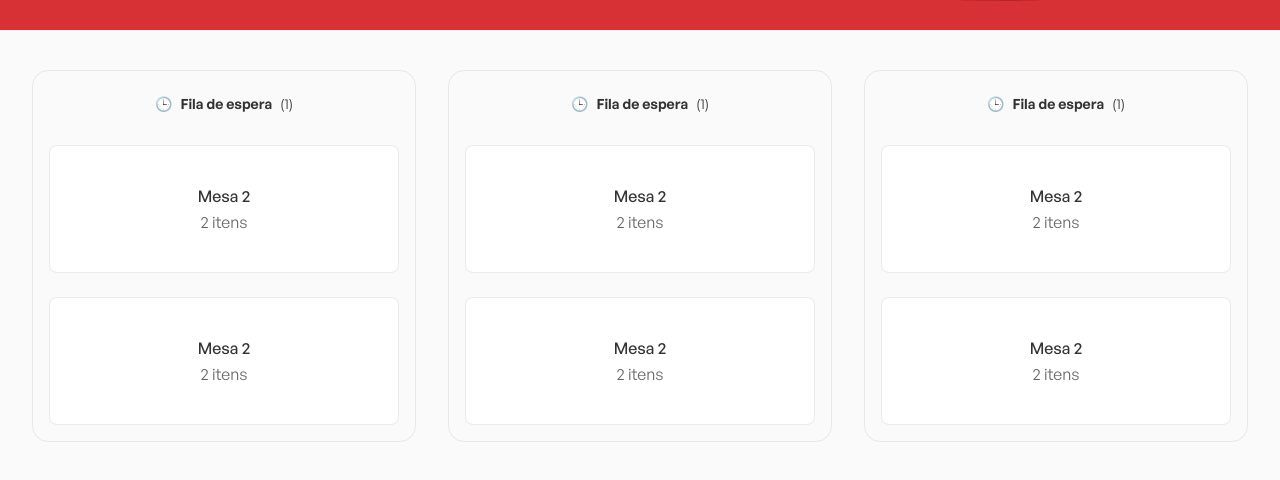
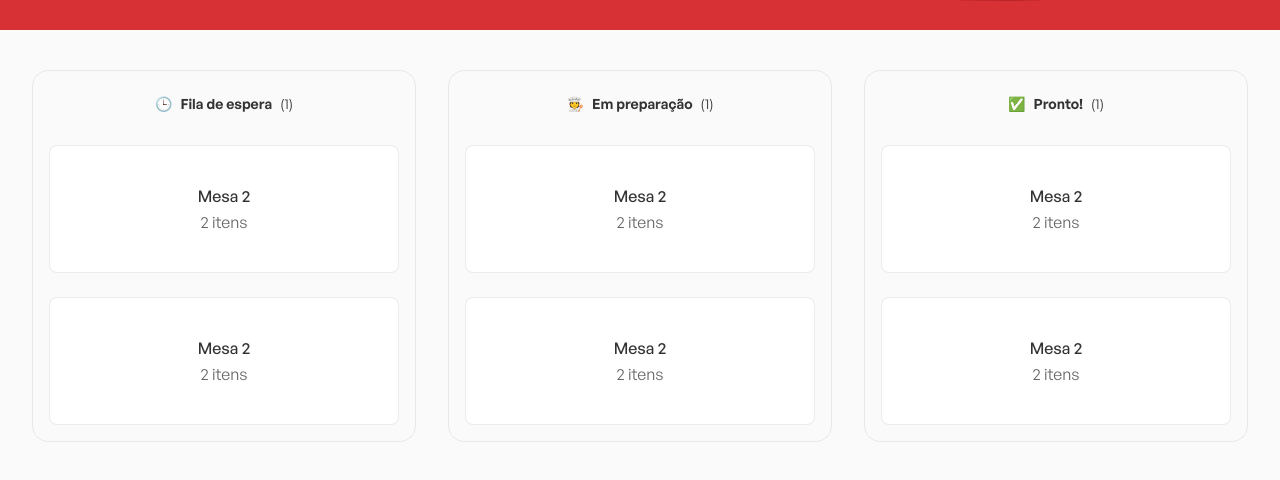
Before and after one commit to JvFern4ndes/waiterAppFrontEnd, a React (Vite) app in the folder fe/: page / in a window 1280 px wide. Shown: the part 168-648 px from the top of the page. Built offline with nearby package versions, Linux system fonts and the light colour scheme.

Commit message:
feat: refactoring the orders model with the creation of the OrdersBoard model

```diff
--- a/fe/src/components/Orders/index.tsx
+++ b/fe/src/components/Orders/index.tsx
@@ -1,64 +1,23 @@
-import { Container, Board, OrdersContainer } from './styles';
+import { OrdersBoard } from '../OrdersBoard';
+import { Container } from './styles';
 
 export function Orders() {
   return (
     <Container>
-      <Board>
-        <header>
-          <span>🕒️</span>
-          <strong>Fila de espera</strong>
-          <span>(1)</span>
-        </header>
+      <OrdersBoard
+        icon="🕒️"
+        title="Fila de espera"
+      />
 
-        <OrdersContainer>
-          <button type="button">
-            <strong>Mesa 2</strong>
-            <span>2 itens</span>
-          </button>
-          <button type="button">
-            <strong>Mesa 2</strong>
-            <span>2 itens</span>
-          </button>
-        </OrdersContainer>
-      </Board>
+      <OrdersBoard
+        icon="🧑‍🍳️"
+        title="Em preparação"
+      />
 
-      <Board>
-        <header>
-          <span>🕒️</span>
-          <strong>Fila de espera</strong>
-          <span>(1)</span>
-        </header>
-
-        <OrdersContainer>
-          <button type="button">
-            <strong>Mesa 2</strong>
-            <span>2 itens</span>
-          </button>
-          <button type="button">
-            <strong>Mesa 2</strong>
-            <span>2 itens</span>
-          </button>
-        </OrdersContainer>
-      </Board>
-
-      <Board>
-        <header>
-          <span>🕒️</span>
-          <strong>Fila de espera</strong>
-          <span>(1)</span>
-        </header>
-
-        <OrdersContainer>
-          <button type="button">
-            <strong>Mesa 2</strong>
-            <span>2 itens</span>
-          </button>
-          <button type="button">
-            <strong>Mesa 2</strong>
-            <span>2 itens</span>
-          </button>
-        </OrdersContainer>
-      </Board>
+      <OrdersBoard
+        icon="✅️"
+        title="Pronto!"
+      />
     </Container>
   );
 }
--- a/fe/src/components/Orders/styles.ts
+++ b/fe/src/components/Orders/styles.ts
@@ -7,55 +7,3 @@
   display: flex;
   gap: 32px;
 `;
-
-export const Board = styled.div`
-  padding: 16px;
-  border: 1px solid rgba(204, 204, 204, 0.4);
-  border-radius: 16px;
-  display: flex;
-  flex-direction: column;
-  align-items: center;
-  justify-content: center;
-  flex: 1;
-
-  header {
-    padding: 8px;
-    font-size: 14px;
-    display: flex;
-    align-items: center;
-    gap: 8px;
-  }
-`;
-
-export const OrdersContainer = styled.div`
-  display: flex;
-  flex-direction: column;
-  width: 100%;
-  margin-top: 24px;
-
-  button {
-    width: 100%;
-    background: #fff;
-    border: 1px solid rgba(204, 204, 204, 0.4);
-    height: 128px;
-    border-radius: 8px;
-    display: flex;
-    flex-direction: column;
-    justify-content: center;
-    align-items: center;
-    gap: 4px;
-
-    strong {
-      font-weight: 500;
-    }
-
-    span {
-      font: 14px;
-      color: #666;
-    }
-
-    & + button {
-      margin-top: 24px;
-    }
-  }
-`;
--- /dev/null
+++ b/fe/src/components/OrdersBoard/index.tsx
@@ -0,0 +1,29 @@
+import { Board, OrdersContainer } from './styles';
+
+interface OrdersBoardProps {
+  icon: string;
+  title: string;
+}
+
+export function OrdersBoard({ icon, title }: OrdersBoardProps) {
+  return (
+    <Board>
+      <header>
+        <span>{icon}</span>
+        <strong>{title}</strong>
+        <span>(1)</span>
+      </header>
+
+      <OrdersContainer>
+        <button type="button">
+          <strong>Mesa 2</strong>
+          <span>2 itens</span>
+        </button>
+        <button type="button">
+          <strong>Mesa 2</strong>
+          <span>2 itens</span>
+        </button>
+      </OrdersContainer>
+    </Board>
+  );
+}
--- /dev/null
+++ b/fe/src/components/OrdersBoard/styles.ts
@@ -0,0 +1,53 @@
+import styled from 'styled-components';
+
+export const Board = styled.div`
+  padding: 16px;
+  border: 1px solid rgba(204, 204, 204, 0.4);
+  border-radius: 16px;
+  display: flex;
+  flex-direction: column;
+  align-items: center;
+  justify-content: center;
+  flex: 1;
+
+  header {
+    padding: 8px;
+    font-size: 14px;
+    display: flex;
+    align-items: center;
+    gap: 8px;
+  }
+`;
+
+export const OrdersContainer = styled.div`
+  display: flex;
+  flex-direction: column;
+  width: 100%;
+  margin-top: 24px;
+
+  button {
+    width: 100%;
+    background: #fff;
+    border: 1px solid rgba(204, 204, 204, 0.4);
+    height: 128px;
+    border-radius: 8px;
+    display: flex;
+    flex-direction: column;
+    justify-content: center;
+    align-items: center;
+    gap: 4px;
+
+    strong {
+      font-weight: 500;
+    }
+
+    span {
+      font: 14px;
+      color: #666;
+    }
+
+    & + button {
+      margin-top: 24px;
+    }
+  }
+`;
```
